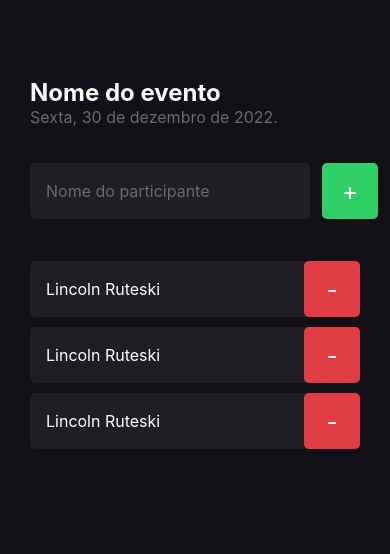
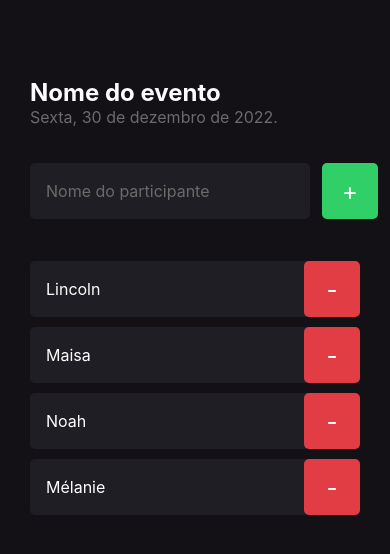
Before and after one commit to Ruteski/ImHere, a React Native app: screen / in a window 390 px wide. Shown: the top 554 px of the page. Built offline with nearby package versions, Linux system fonts and the light colour scheme.

Commit message:
criando a propriedade name e passando para o componente Participante

```diff
--- a/src/components/Participant/index.tsx
+++ b/src/components/Participant/index.tsx
@@ -2,7 +2,11 @@ import {View, Text, TouchableOpacity} from 'react-native';
 
 import {styles} from './styles';
 
-export function Participant() {
+type TProps = {
+   name: string
+}
+
+export function Participant({name}: TProps) {
    const handleParticipantDelete = () => {
       console.log('participante deletado');
    }
@@ -10,7 +14,7 @@ export function Participant() {
    return(
       <View style={styles.container}>
          <Text style={styles.name}>
-            Lincoln Ruteski
+            {name}
          </Text>
 
          <TouchableOpacity
--- a/src/screens/Home/index.tsx
+++ b/src/screens/Home/index.tsx
@@ -36,9 +36,10 @@ export default function Home(){
             </TouchableOpacity>
          </View>
 
-         <Participant/>
-         <Participant/>
-         <Participant/>
+         <Participant name="Lincoln" />
+         <Participant name="Maisa" />
+         <Participant name="Noah" />
+         <Participant name="Mélanie" />
       </View>
    )
 }
```
